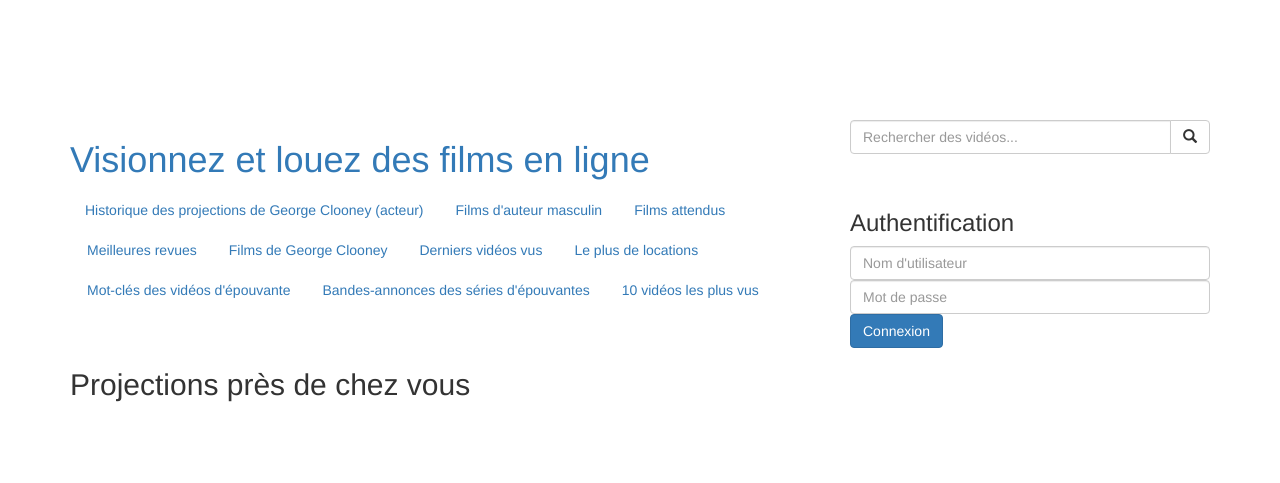
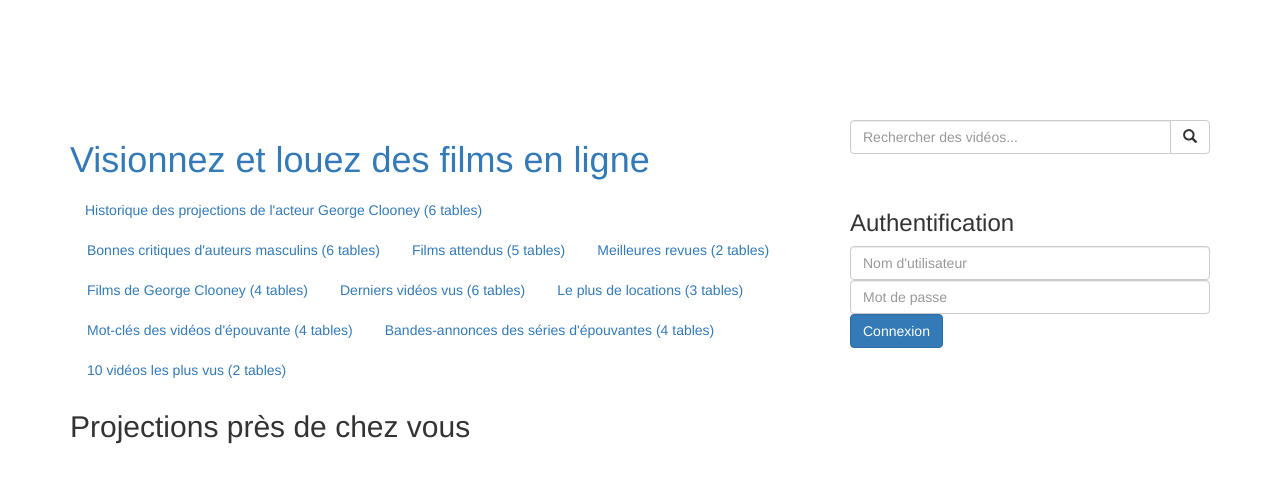
Before and after one commit to arteymix/ift2935, a Flask app: page / in a window 1280 px wide. Shown: the top 483 px of the page. Run offline with Flask 2, Linux system fonts and the light colour scheme; data that the repository does not hold is empty; parts of the project's set-up code (start-up, migrations or seed data) failed here and were passed over; some libraries are stand-ins or nearby versions.

Commit message:
Spécifie le nombre de tables impliquées dans chaque requête.

```diff
--- a/sql/auteur-homme.sql
+++ b/sql/auteur-homme.sql
@@ -1,7 +1,10 @@
----Trouver le contenu de chaque article ecrit par un homme portant sur une serie dont la note est superieure a la moyenne des videos
+-- Trouver le contenu de chaque article ecrit par un homme portant sur une serie
+-- dont la note est superieure a la moyenne des videos
+
 select prenom, nom, video.titre, contenu, note, datePublication from Article
 	join AProposDe on Article.id = AProposDe.noArticle
-	join Personne on Article.idJournaliste = Personne.id
+	join Journaliste on Article.idAuteur = Journaliste.id
+	join Personne on Journaliste.id = Personne.id
 	join Serie on noVideo = Serie.id
 	join Video on Serie.id = Video.id
 	and Personne.sexe = 'homme'
--- a/sql/films-attendus.sql
+++ b/sql/films-attendus.sql
@@ -1,9 +1,12 @@
 -- bandes annonces des nouveautés
 -- nouveauté avec un bon rating de bande-annonce
 
-select Video.titre, Video.dateSortie from BandeAnnonce
-    join Video on oeuvreId = Video.id
-    where Video.id in (select noVideo from AProposDe  -- les mieux notés
-                           group by noVideo
-                           having AVG(note) >= 80)
-    and dateSortie >= CURRENT_DATE - INTERVAL '3' MONTH -- les trois derniers mois
+select video.id, Video.titre, Video.dateSortie, AVG(note) as note_moyenne, SUM(nbVisionnement) visionnements_bandes_annonces from Film
+	join Video on Film.id = Video.id
+	join AProposDe on Video.id = AProposDe.noVideo
+	left join BandeAnnonce on BandeAnnonce.oeuvreId = video.id
+	left join Fichier on Fichier.noVideo = BandeAnnonce.id
+	-- and dateSortie > CURRENT_DATE - INTERVAL '1' MONTH -- le dernier mois
+	group by video.id, video.titre, dateSortie
+	having AVG(note) >= 80 -- commentaires sur la vidéo
+	order by AVG(note) desc
--- a/sql/last-seen-video.sql
+++ b/sql/last-seen-video.sql
@@ -1,5 +1,5 @@
 -- retourne le dernier video regarder par l'utilisateur 'e.trottier'
-select titre, description, nomUtilisateur, dateLocation, datePublication, contenu, note from Loue
+select titre, description, nomUtilisateur, dateLocation, contenu, note from Loue
 	natural join Fichier
 	join Video on Video.id = Fichier.noVideo -- jointure sur le chemin
 	left join AProposDe on AProposDe.noVideo = Video.id
--- a/templates/home.html
+++ b/templates/home.html
@@ -28,16 +28,16 @@
       <div class="col-md-8">
         <ul class="nav nav-pills">
           {% for k, v in {
-            'cinema-projet': 'Historique des projections de George Clooney (acteur)',
-            'auteur-homme': 'Films d\'auteur masculin',
-            'films-attendus': 'Films attendus',
-            'best-review': 'Meilleures revues',
-            'george-clooney-movies': 'Films de George Clooney',
-            'last-seen-video': 'Derniers vidéos vus',
-            'most-renting': 'Le plus de locations',
-            'mots-cles-des-videos-epouvante': 'Mot-clés des vidéos d\'épouvante',
-            'bande-annonce-des-series-epouvante': 'Bandes-annonces des séries d\'épouvantes',
-            'ten-most-viewed-video': '10 vidéos les plus vus' }.items()
+            'cinema-projet': 'Historique des projections de l\'acteur George Clooney (6 tables)',
+            'auteur-homme': 'Bonnes critiques d\'auteurs masculins (6 tables)',
+            'films-attendus': 'Films attendus (5 tables)',
+            'best-review': 'Meilleures revues (2 tables)',
+            'george-clooney-movies': 'Films de George Clooney (4 tables)',
+            'last-seen-video': 'Derniers vidéos vus (6 tables)',
+            'most-renting': 'Le plus de locations (3 tables)',
+            'mots-cles-des-videos-epouvante': 'Mot-clés des vidéos d\'épouvante (4 tables)',
+            'bande-annonce-des-series-epouvante': 'Bandes-annonces des séries d\'épouvantes (4 tables)',
+            'ten-most-viewed-video': '10 vidéos les plus vus (2 tables)' }.items()
             %}
           <li><a href="{{ url_for('custom_request', name=k) }}">{{ v }}</a></li>
           {% endfor %}
```
